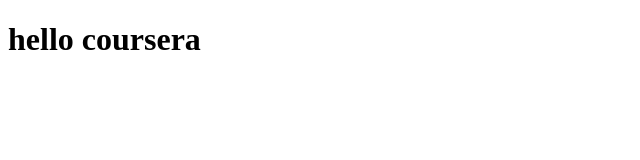
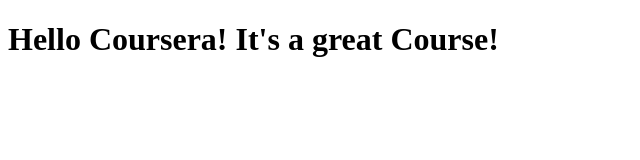
Before and after one commit to pat331/coursera-test, a plain HTML site: page site/index.html in a window 1280 px wide. Shown: the whole page, without its empty margins (0-640 px from the left). Drawn offline with Linux system fonts and the light colour scheme.

Commit message:
Small addition to our page content.

```diff
--- a/site/index.html
+++ b/site/index.html
@@ -4,7 +4,7 @@
 	<title>Hello Coursera!
 </title>
 </head>
-<h1>hello coursera</h1>
+<h1>Hello Coursera! It's a great Course!</h1>
 <body>
 
 </body>
```
